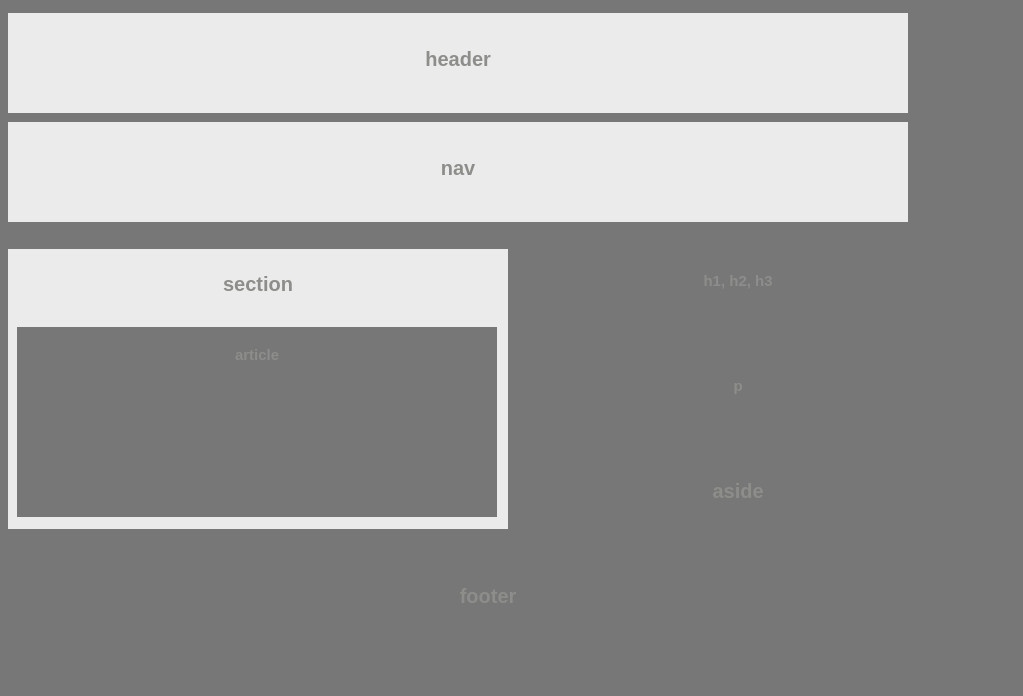
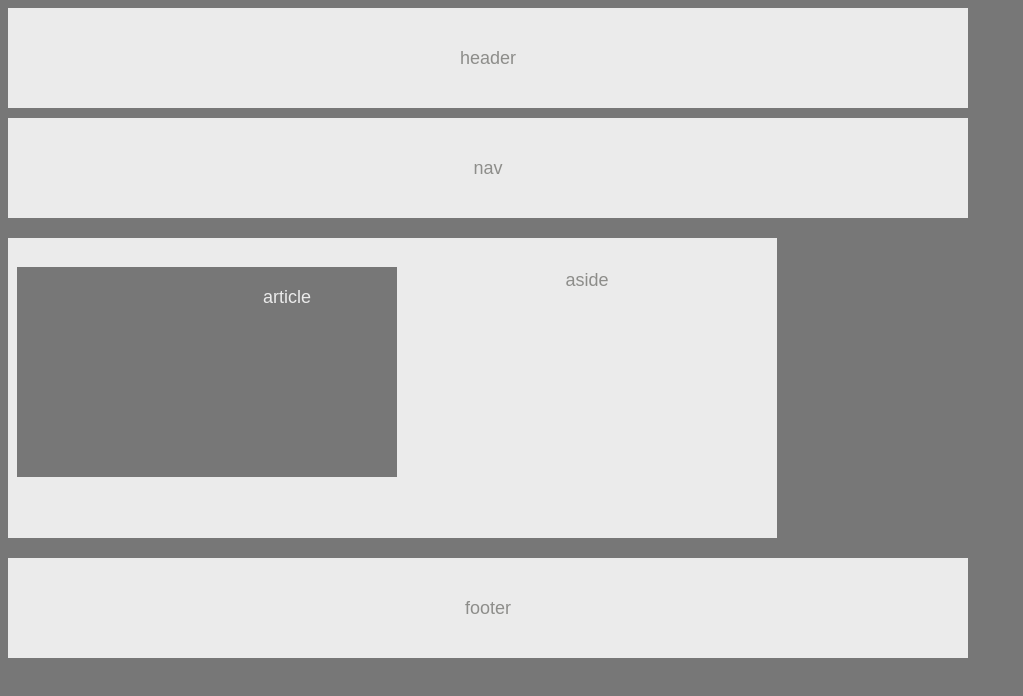
Before and after one commit to val-wong/HW-Wireframe, a plain HTML site: page index.html in a window 1280 px wide. Shown: the whole page, without its empty margins (0-1023 px from the left). Drawn offline with Linux system fonts and the light colour scheme.

Commit message:
updated HTML and CSS files

```diff
--- a/index.html
+++ b/index.html
@@ -40,28 +40,32 @@
    <link rel="stylesheet" href="style.css">
 </head>
 
-<body id="body">
-   <header>
-      <h1 id="header">header</h1>
-   </header>
-   <div>
-      <h1 id="nav">nav</h1>
-   </div>
-   </nav>
-   <div>
-      <h1 id="section">section</h1>
-         <section>
-            <h1 id="article">article</h1>
-         </section>
-         <section>
-            <h1 id="h123">h1, h2, h3</h1>
-         </section>
-         <section id="p"><h1>p</h1></section>
-   </div>
-   <div>
-      <h1>aside</h1>
-   </div>
+   <body>
 
-   <footer id="footer"><h1>footer</h1></footer>
+      <header>
+         header
+      </header>
+
+      <div id="nav">
+         nav
+      </div>
+
+      <main>
+         <section id="section">section</section>
+         <p id="article">article</p>
+
+      </main>
+
+      <section id="aside">
+         aside
+      </section>
+
+      <footer>
+         footer
+      </footer>
+
+   </body>
+
+
 </body>
 </html>
--- a/style.css
+++ b/style.css
@@ -4,15 +4,76 @@
 }
 
 body {
-   font-size: 10px;
-   line-height: 92px;
+   font-size: 18px;
    color: #8D8D8A;
    font-family: "Arial", "Helvetica Neue", Helvetica, sans-serif;
+   background: #777;
+   line-height: 60px;
+}
+
+header {
+      width: 960px;
+      margin-bottom: 10px;
+      background: #ebebeb;
+      padding: 20px;
+}
+
+div {
+      width: 960px;
+      padding: 20px;
+      margin-bottom: 20px;
+      background: #ebebeb;
+}
+
+section {
+      background: #ebebeb;
+      height: 300px;
+      line-height: 85px;
+}
+
+#section {
+      width: 560px;
+      float: left;
+      position: relative;
+      margin-bottom: 20px;
+}
+
+#aside {
+      width: 380px;
+      float: right;
+      right: 503px;
+      position: absolute;
+}
+
+#article {
+      height: 210px;
+      width: 540px;
+      background: #777;
+      position: absolute;
+      bottom: 305px;
+      left: 17px;
+      font-size: 18px;
+      font-family: "Arial";
+      color: #ebebeb;
+}
+
+
+footer {
+      width: 960px;
+      padding: 20px;
+      clear: both;
+      background: #ebebeb;
+
 
 }
 
 
-#body
+
+
+
+
+
+/**#body
    {
       width: 960px;
       height: 960px;
@@ -20,47 +81,41 @@ body {
    }
 
 #header {
-      width: 900px;
+      width: 960px;
       height: 100px;
+      margin-bottom: 10px;
       background: #ebebeb;
-      margin-bottom: -5px;
+      padding: 20px;
+      line-height: 60px;
       }
 
 
 #nav {
-      width: 900px;
+      width: 960px;
       height: 100px;
       background: #ebebeb;
+      margin-bottom: 30px;
+      line-height: 90px;
 }
 
 #section {
-      width: 500px;
+      width: 580px;
       height: 280px;
       background: #ebebeb;
       position: relative;
       float: left;
-      line-height: 70px;
+      line-height: 90px;
+      top: -10px;
+      overflow: auto;
 }
 
 #article {
-      position: absolute;
-      height: 190px;
-      width: 480px;
-      background: #777;
-      top: 315px;
-      left: 17px;
-      line-height: 55px;
+
 
 }
 
-#h123 {
+#aside {
 
 }
 
-#p {
-
-   }
-
-#footer {
-
-}
+**/
```
